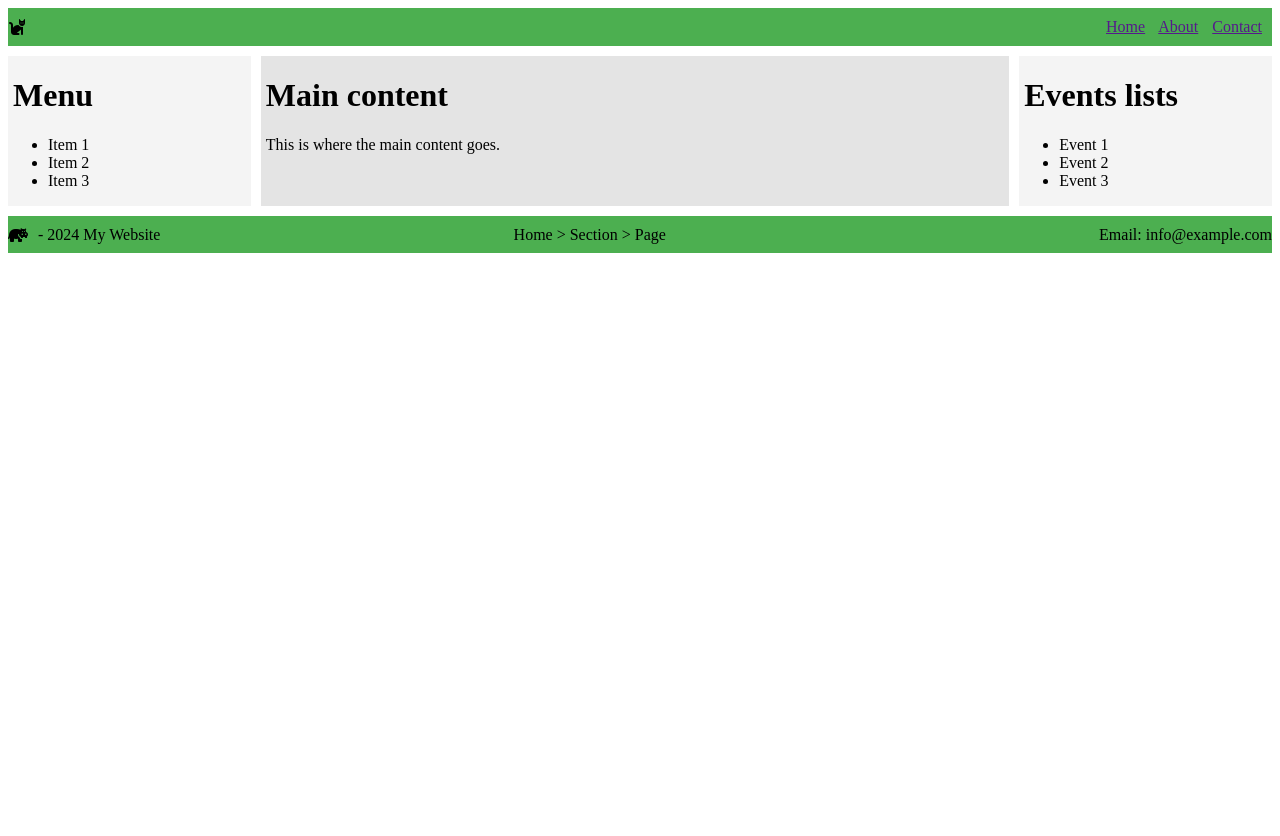
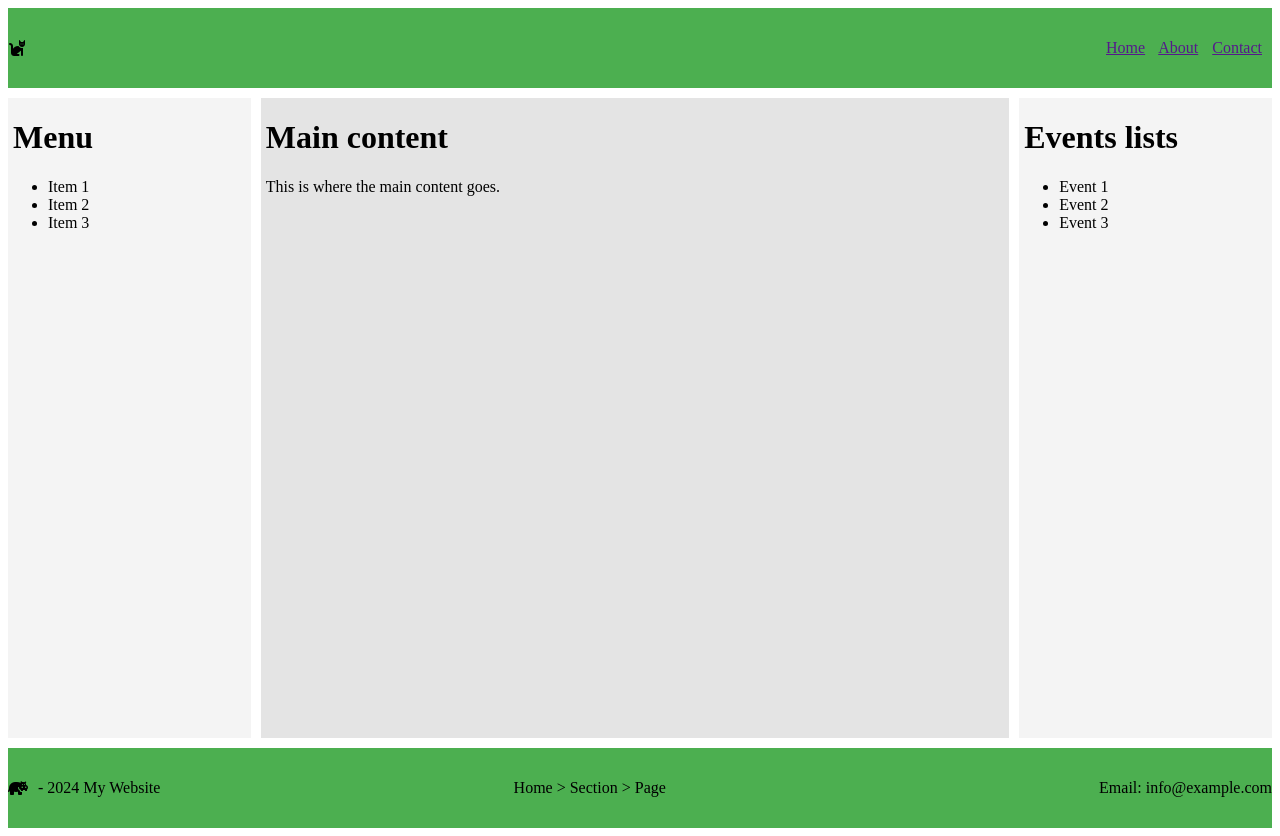
Before and after one commit to Repsej07/Html-cause-i-was-bored, a PHP site: page / in a window 1280 px wide. Before the commit the page ends 253 px from the top, so only its background shows below. Run offline with PHP 8.4, Linux system fonts and the light colour scheme; some libraries are stand-ins or nearby versions.

Commit message:
Added the vh way of measuring so the site stretches in the correct order over the whole page. also added the vh property at the text

```diff
--- a/styles.css
+++ b/styles.css
@@ -8,11 +8,12 @@ html, body{
     display: grid; /*makes the container a grid*/
     row-gap: 10px; /*sets the gap between the rows to 10px*/
     grid-template-columns: 1fr 1fr 1fr 1fr 1fr; /*sets the columns of the grid to 1fr 1fr 1fr 1fr 1fr*/
-    grid-template-rows: 1cm 2fr 1cm; /*sets the rows of the grid to 1cm 2fr 1cm*/
+    grid-template-rows: 10vh 80vh 10vh; /*sets the rows of the grid to 1cm 2fr 1cm*/
     grid-template-areas:
     "header header header header header" /*sets the areas of the grid to the following*/
     "sidebar1 main main  main sidebar2" /*sets the areas of the grid to the following*/
     "logo logo footer footer footer"; /*sets the areas of the grid to the following*/
+    font-size: 2vh;
 }
 .item-1{/*these are the different stylings i have used for item 1*/
     grid-area: header;/*this defines which area of the grid "item-1" will use*/
@@ -27,16 +28,19 @@ html, body{
     grid-area: sidebar1; /*this defines which area of the grid "item-2" will use*/
     background-color: #f4f4f4; /*background color of the item*/
     margin-right: 10px; /*margin to the right of the item cause i couldnt use the gap feature anymore*/
+
 }
 .item-3{
     grid-area: main; /*this defines which area of the grid "item-3" will use*/
     background-color: #e4e4e4; /*background color of the item*/
     margin-right: 10px; /*margin to the right of the item cause i couldnt use the gap feature anymore*/
 
+
 }
 .item-4{  /*these are the different stylings i have used for item 4*/
     grid-area: sidebar2; /*this defines which area of the grid "item-4" will use*/
     background-color: #f4f4f4; /*background color of the item*/
+
 
 }
 .item-5{ /*these are the different stylings i have used for item 5*/
@@ -44,6 +48,7 @@ html, body{
     background-color: #4caf50; /*background color of the item*/
     display: flex; /*makes the item display as flex-box*/
     align-items: center; /*aligns the items in the flex-box to the center*/
+
 }
 .item-6{
     display: flex; /*makes the item display as flex-box*/
@@ -51,10 +56,12 @@ html, body{
     align-items: center; /*aligns the items in the flex-box to the center*/
     grid-area: footer; /*this defines which area of the grid "item-6" will use*/
     background-color: #4caf50; /*background color of the item*/
+
 }
 @media screen and (max-width: 615px) { /*this is the media query for the smoller devices*/
     .container { /*these are the rules for the main container if the width of the screen gets below 615px*/
     row-gap: 0px; /*sets the row gap to 0 cause otherwise there would have been a gap between item 5 and item 6*/
+    font-size: 1em;
     grid-template-columns: 1fr 1fr 1fr 1fr 1fr; /*sets the columns of the grid to 1fr 1fr 1fr 1fr 1fr*/
     grid-template-rows: 1cm 1fr 1fr 1fr 2cm 6em ;   /*sets the rows of the grid to 1cm 1fr 1fr 1fr 2cm 2cm*/
     grid-template-areas:  /*sets the areas of the grid to the following*/
```
